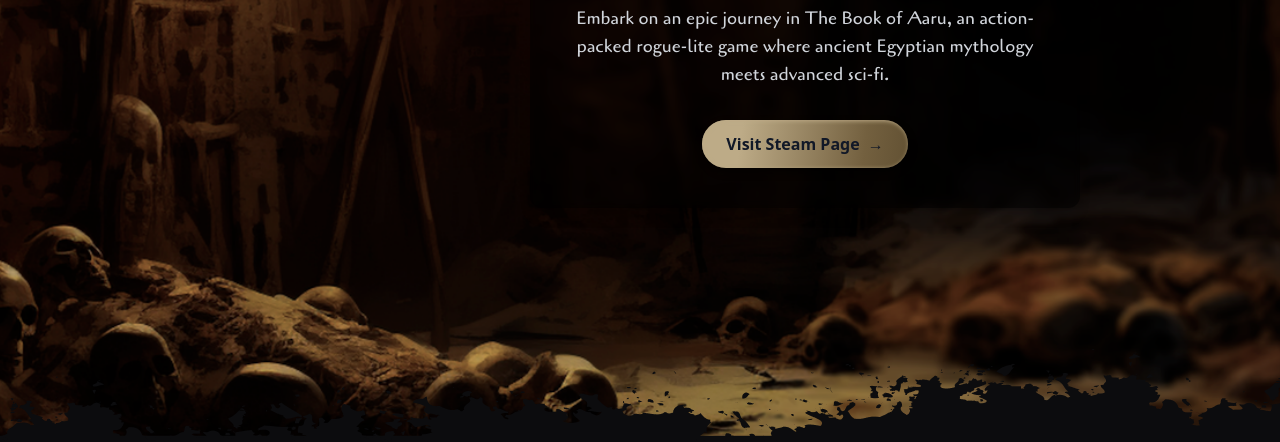
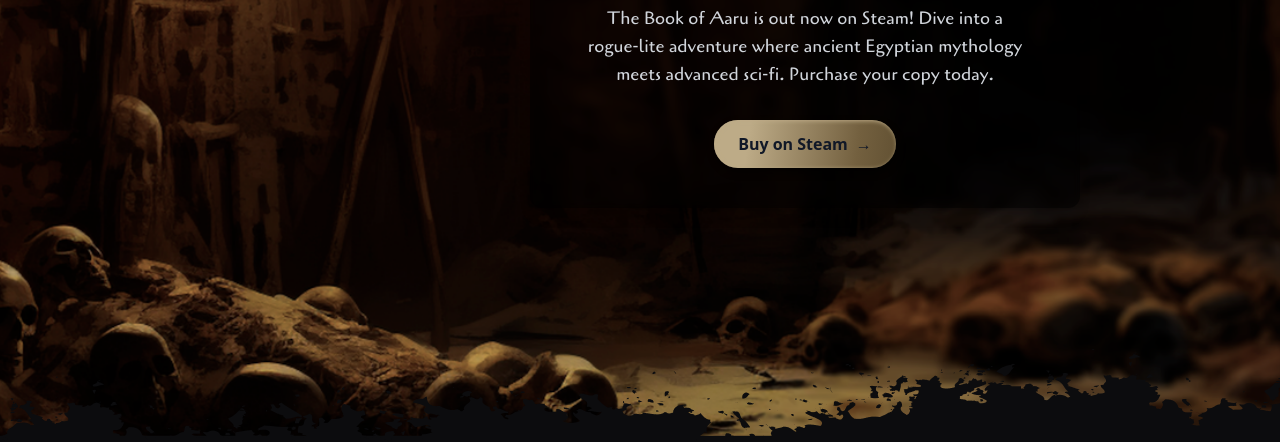
Before and after one commit to amentistudio/amentistudio.com, an Astro site: page / in a window 1280 px wide. Shown: the part 358-800 px from the top of the page. Built offline with nearby package versions, Linux system fonts and the light colour scheme; Astro itself is replaced by a stand-in of ours.

Commit message:
Update header with release info

```diff
--- a/src/components/Header.astro
+++ b/src/components/Header.astro
@@ -23,8 +23,9 @@
       <p
         class="text-gray-300 text-lg font-cagliostro my-4"
       >
-        Embark on an epic journey in The Book of Aaru, an action-packed rogue-lite
-        game where ancient Egyptian mythology meets advanced sci-fi.
+        The Book of Aaru is out now on Steam! Dive into a rogue‑lite adventure
+        where ancient Egyptian mythology meets advanced sci‑fi. Purchase your
+        copy today.
       </p>
       <div class="flex flex-row gap-4">
         <PrimaryButton
@@ -32,7 +33,7 @@
           className="w-min"
         >
           <div class="flex flex-row gap-2 items-center">
-            <span>Visit Steam Page</span>
+            <span>Buy on Steam</span>
             &rarr;
           </div>
         </PrimaryButton>
```
